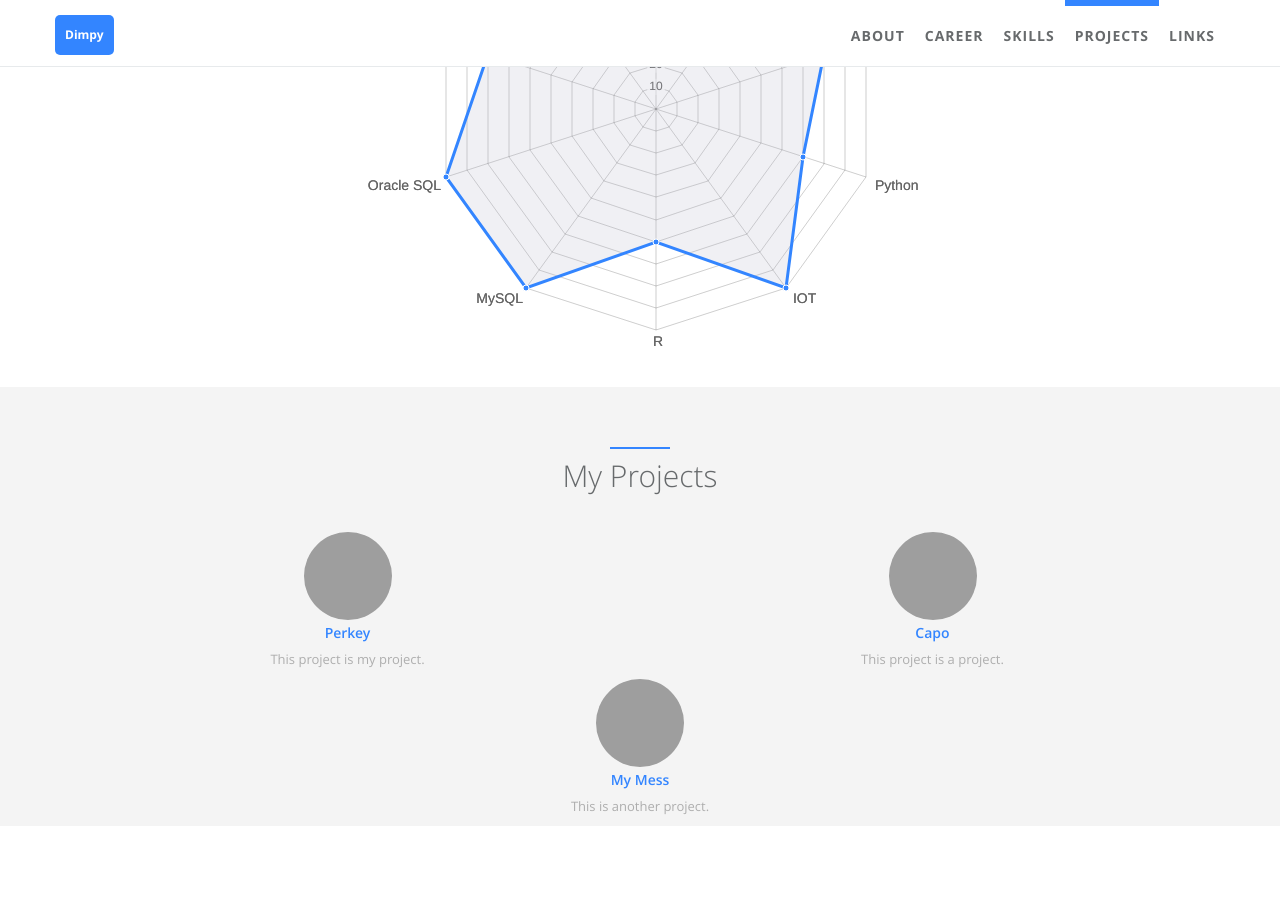
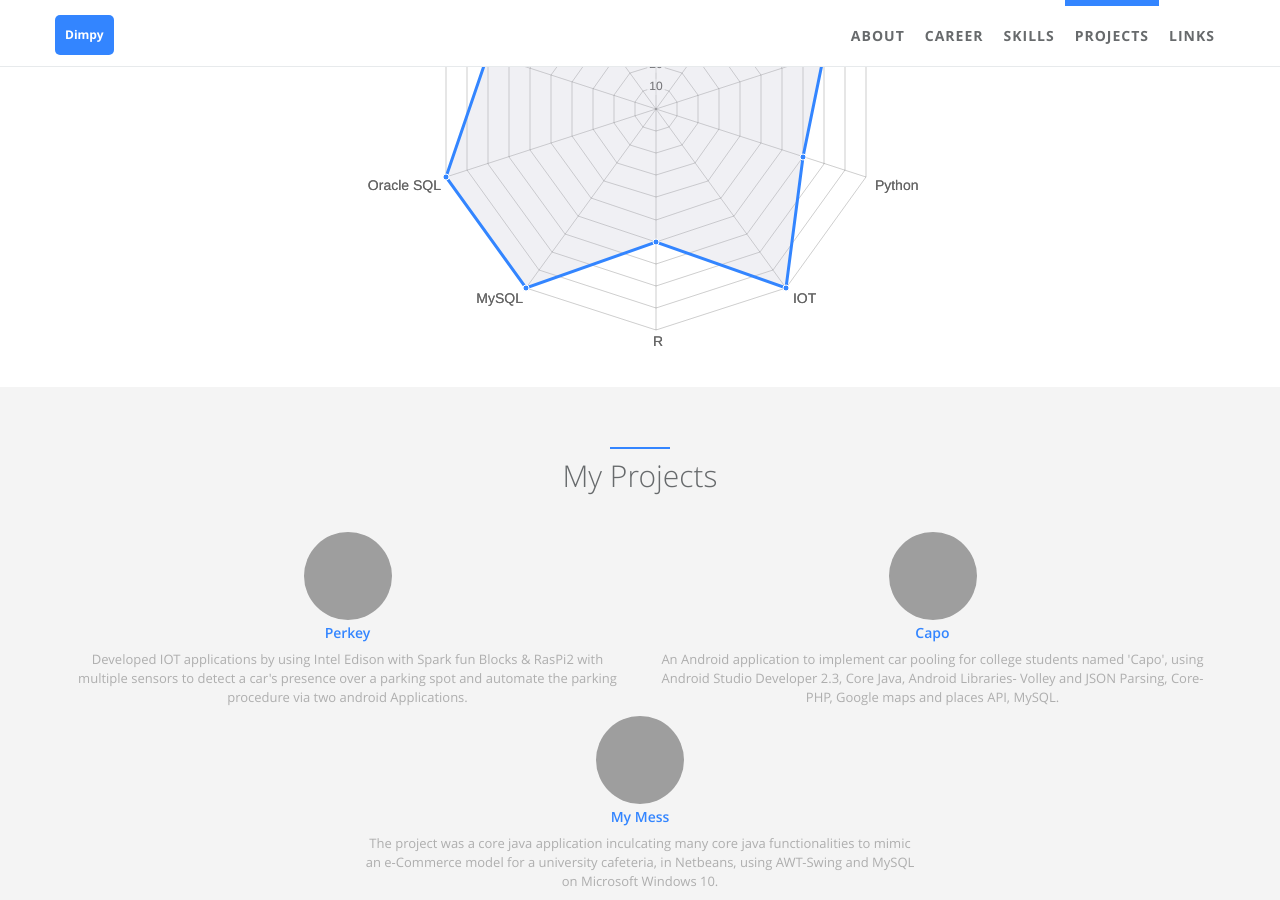
Before and after one commit to CREVIOS/dimpy-chhabra.github.io, a Jekyll site: the page built from index.html, in a window 1280 px wide and 900 px high, scrolled down 1906 px. Built offline with Jekyll 4.4.1, drawn with Linux system fonts in a browser that asks for light colours; before the commit the page ends 2732 px from its top, so only the background shows below that; grey boxes are pictures that could not be loaded.

Commit message:
commit_projects

```diff
--- a/_data/index/projects.yml
+++ b/_data/index/projects.yml
@@ -6,17 +6,17 @@
   gh_user: dimpy-chhabra
   repo: Perkey
   img: /static/assets/img/landing/jekyll.png
-  desc: This project is my project.
+  desc: Developed IOT applications by using Intel Edison with Spark fun Blocks & RasPi2 with multiple sensors to detect a car's presence over a parking spot and automate the parking procedure via two android Applications.
 
 - name: Capo
   i18n: cpython
-  gh_user: python
-  repo: cpython
+  gh_user: dimpy-chhabra
+  repo: Capo_CarPoolingApp
   img: /static/assets/img/landing/python.png
-  desc: This project is a project.
+  desc: An Android application to implement car pooling for college students named 'Capo', using Android Studio Developer 2.3, Core Java, Android Libraries- Volley and JSON Parsing, Core- PHP, Google maps and places API, MySQL.
 
 - name: My Mess
   i18n: google
   url: https://google.com
   img: /static/assets/img/landing/google.png
-  desc: This is another project.
+  desc: The project was a core java application inculcating many core java functionalities to mimic an e-Commerce model for a university cafeteria, in Netbeans, using AWT-Swing and MySQL on Microsoft Windows 10.
```
